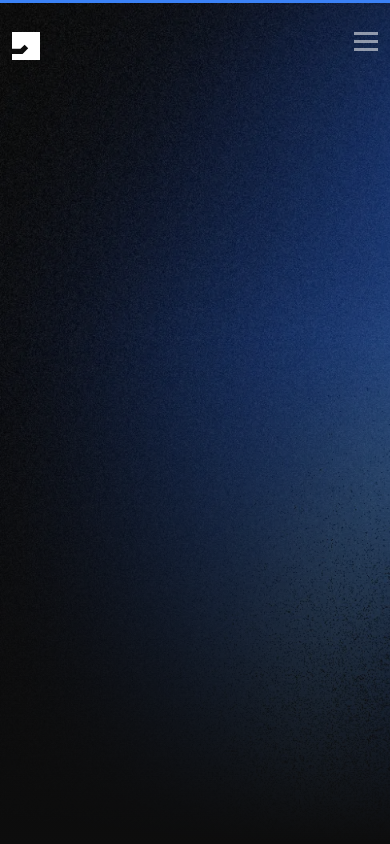
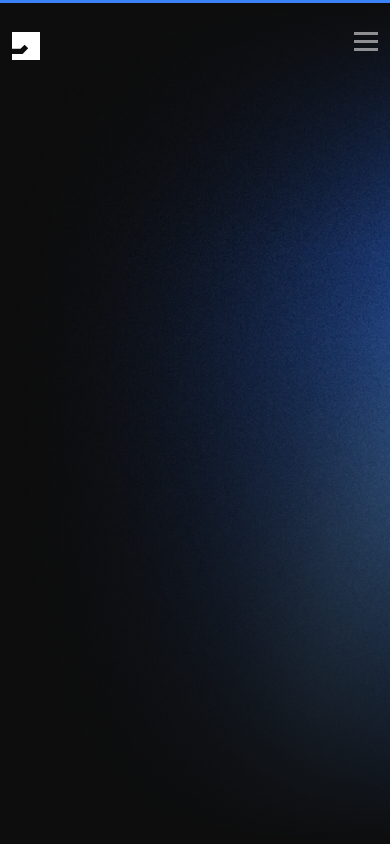
Before and after one commit to joysamaddar/portfolio, a Next.js app: page / in a window 390 px wide. Shown: the top 844 px of the page. Built offline with nearby package versions, Linux system fonts and the light colour scheme.

Commit message:
Reduced noise in bg and optimized for mobile

```diff
--- a/app/layout.tsx
+++ b/app/layout.tsx
@@ -23,6 +23,16 @@ export default function RootLayout({
     <html lang="en">
       <body className={`${inter.className}`}>
         <div className="w-screen h-screen absolute top-0 bottom-0 overflow-clip pointer-events-none select-none">
+          <div
+            className={
+              "sm:hidden h-[100dvh] absolute top-0 z-[995] w-full bg-gradient-to-r from-black to-transparent"
+            }
+          />
+          <div
+            className={
+              "sm:hidden h-[30dvh] absolute top-0 z-[995] w-full bg-gradient-to-b from-black to-transparent"
+            }
+          />
           <Image
             src={bg}
             className="z-[990] w-full h-full object-cover object-left-top opacity-60"
```
Also changed, not shown: public/bg.webp.
